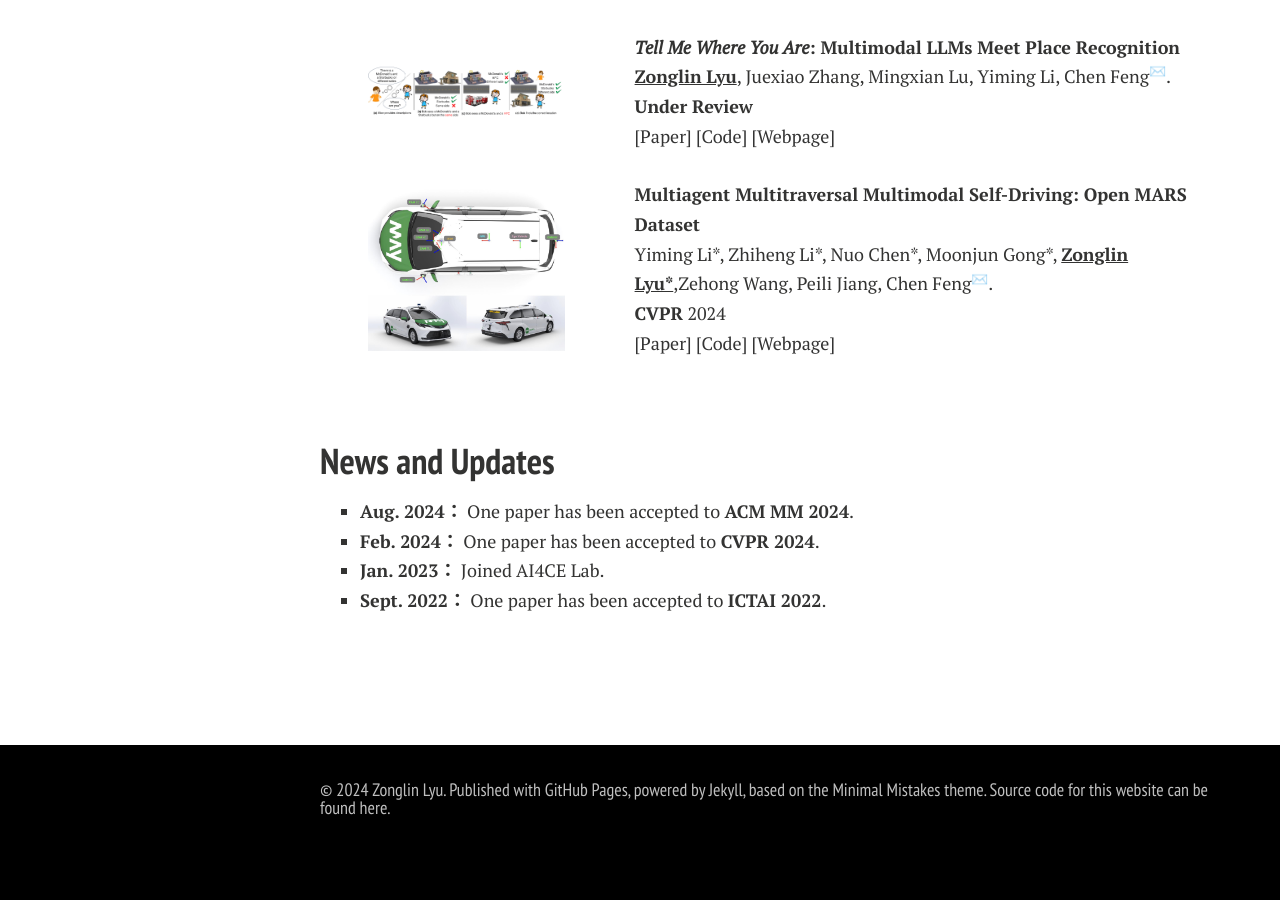
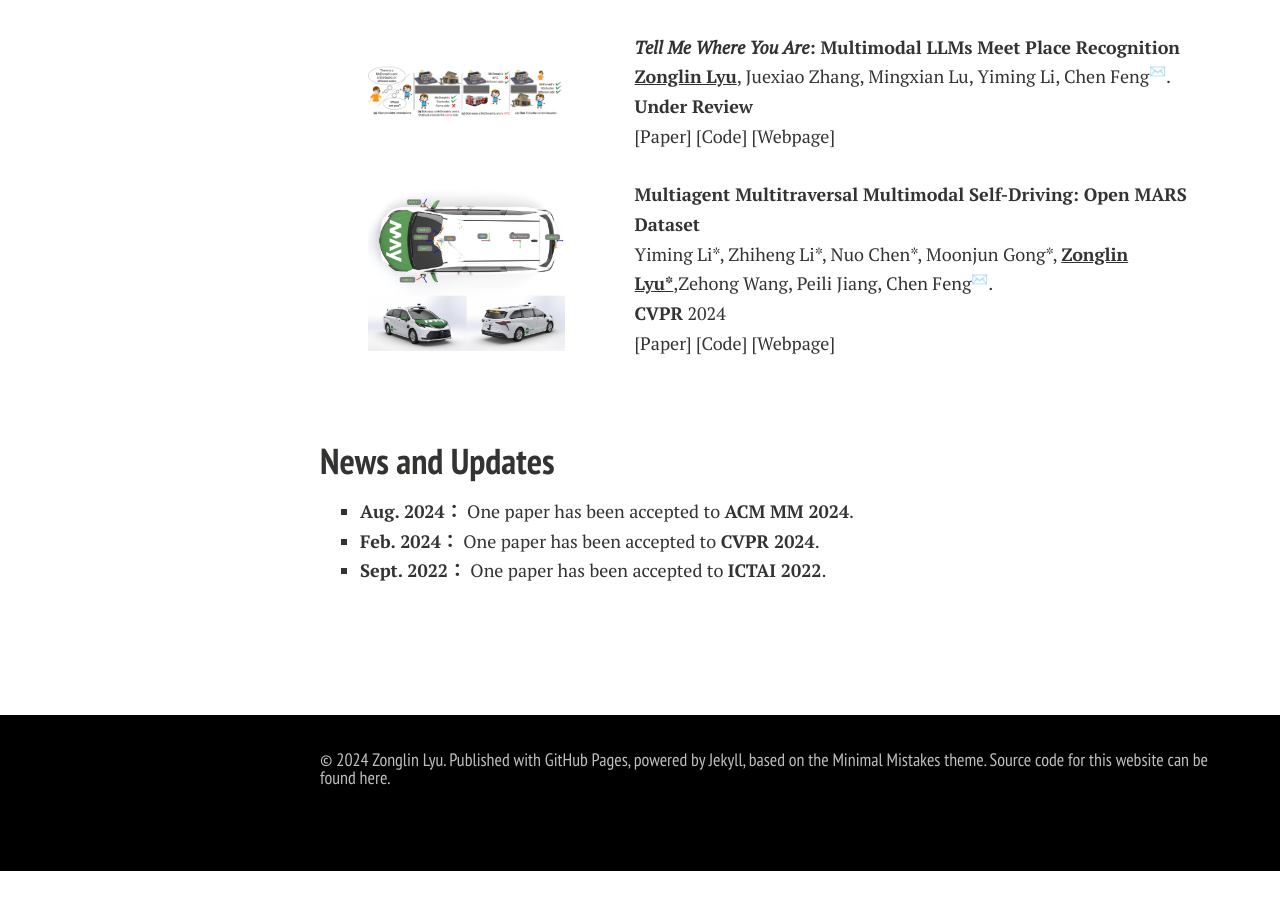
Before and after one commit to ZonglinL/ZonglinL.github.io, a Jekyll site: the page built from index.md, in a window 1280 px wide and 900 px high, scrolled down 1176 px. Built offline with Jekyll 4.4.1, drawn with Linux system fonts in a browser that asks for light colours; nearby versions of some CDN libraries; comment, search, counter and statistics services are not loaded; a style sheet for code colours, icons or effects is not loaded; our own code applies the rules of GitHub Pages for plain Markdown files; after the commit the page ends 2047 px from its top, so only the background shows below that.

Commit message:
Update index.md

```diff
--- a/index.md
+++ b/index.md
@@ -120,7 +120,6 @@ I am always happy to chat about research (and also non-research stuffs such as e
 ## News and Updates
 - **Aug. 2024：** One paper has been accepted to **ACM MM 2024**.
 - **Feb. 2024：** One paper has been accepted to **CVPR 2024**.
-- **Jan. 2023：** Joined AI4CE Lab.
 - **Sept. 2022：** One paper has been accepted to **ICTAI 2022**.
 
 
```
